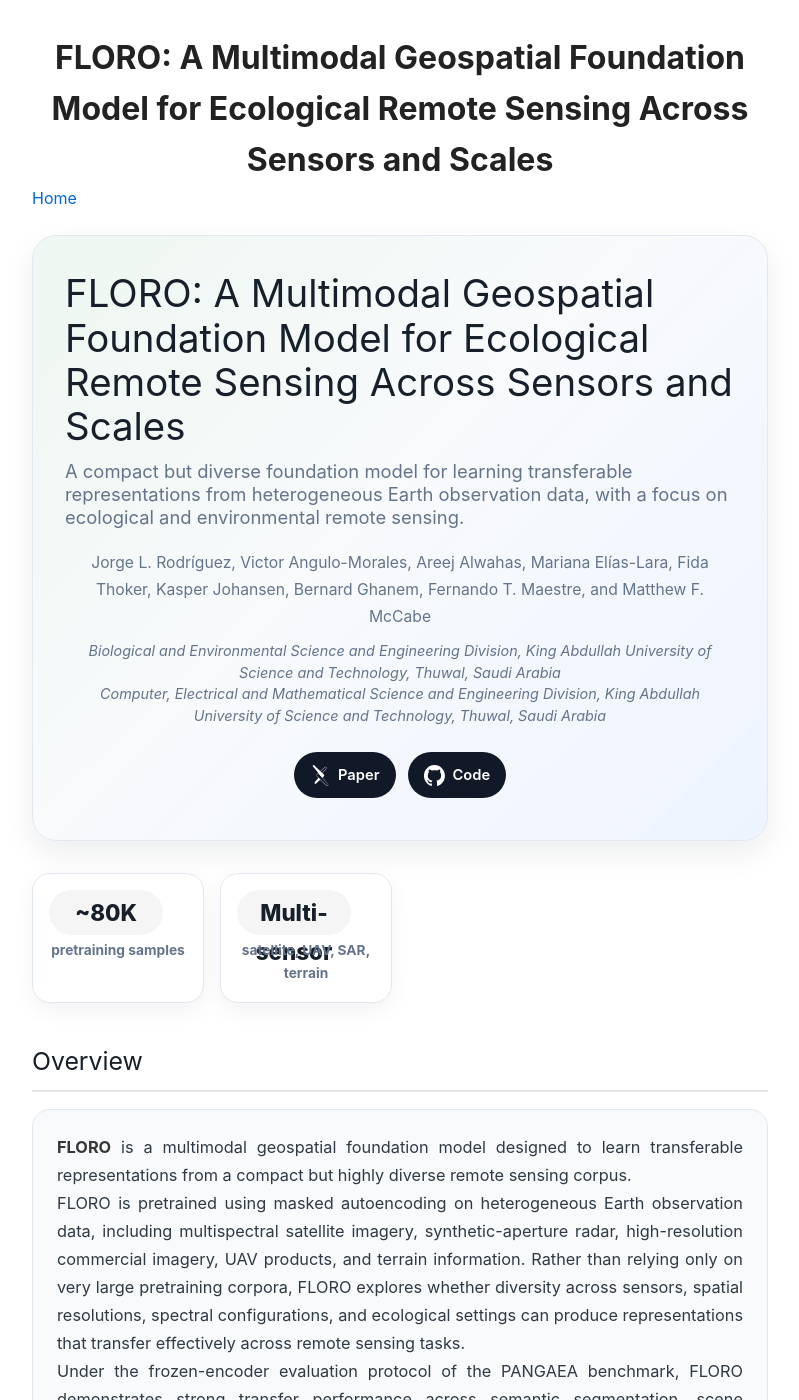
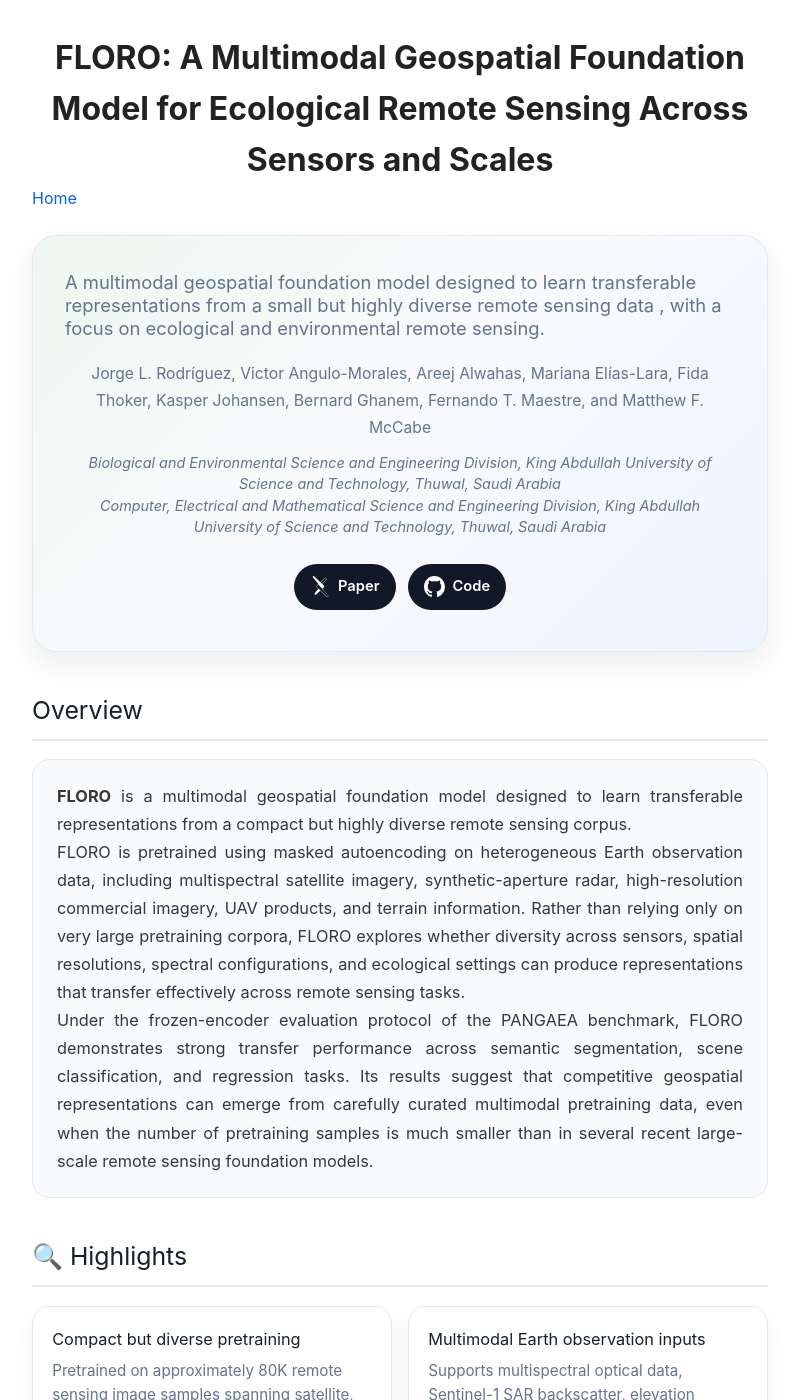
Before and after one commit to jorlrodriguezg/jorlrodriguezg.github.io, a Jekyll site: the page built from floro.md, in a window 1280 px wide and 1400 px high. Shown: the whole window, without its empty margins (240-1039 px from the left). Built offline with Jekyll 4.4.1, drawn with Linux system fonts in a browser that asks for light colours.

Commit message:
floro update

```diff
--- a/floro.md
+++ b/floro.md
@@ -277,10 +277,9 @@ author_profile: true
 
 <section class="floro-hero">
 
-<h1>FLORO: A Multimodal Geospatial Foundation Model for Ecological Remote Sensing Across Sensors and Scales</h1>
 
 <p class="subtitle">
-A compact but diverse foundation model for learning transferable representations from heterogeneous Earth observation data, with a focus on ecological and environmental remote sensing.
+A multimodal geospatial foundation model designed to learn transferable representations from a small but highly diverse remote sensing data , with a focus on ecological and environmental remote sensing.
 </p>
 
 <div class="floro-authors">
@@ -305,18 +304,6 @@ Jorge L. Rodríguez, Victor Angulo-Morales, Areej Alwahas, Mariana Elías-Lara,
 </div>
 
 </section>
-
-<div class="floro-stats">
-  <div class="floro-stat">
-    <span class="number">~80K</span>
-    <span class="label">pretraining samples</span>
-  </div>
-
-  <div class="floro-stat">
-    <span class="number">Multi-sensor</span>
-    <span class="label">satellite, UAV, SAR, terrain</span>
-  </div>
-</div>
 
 <section class="floro-section">
 
```
